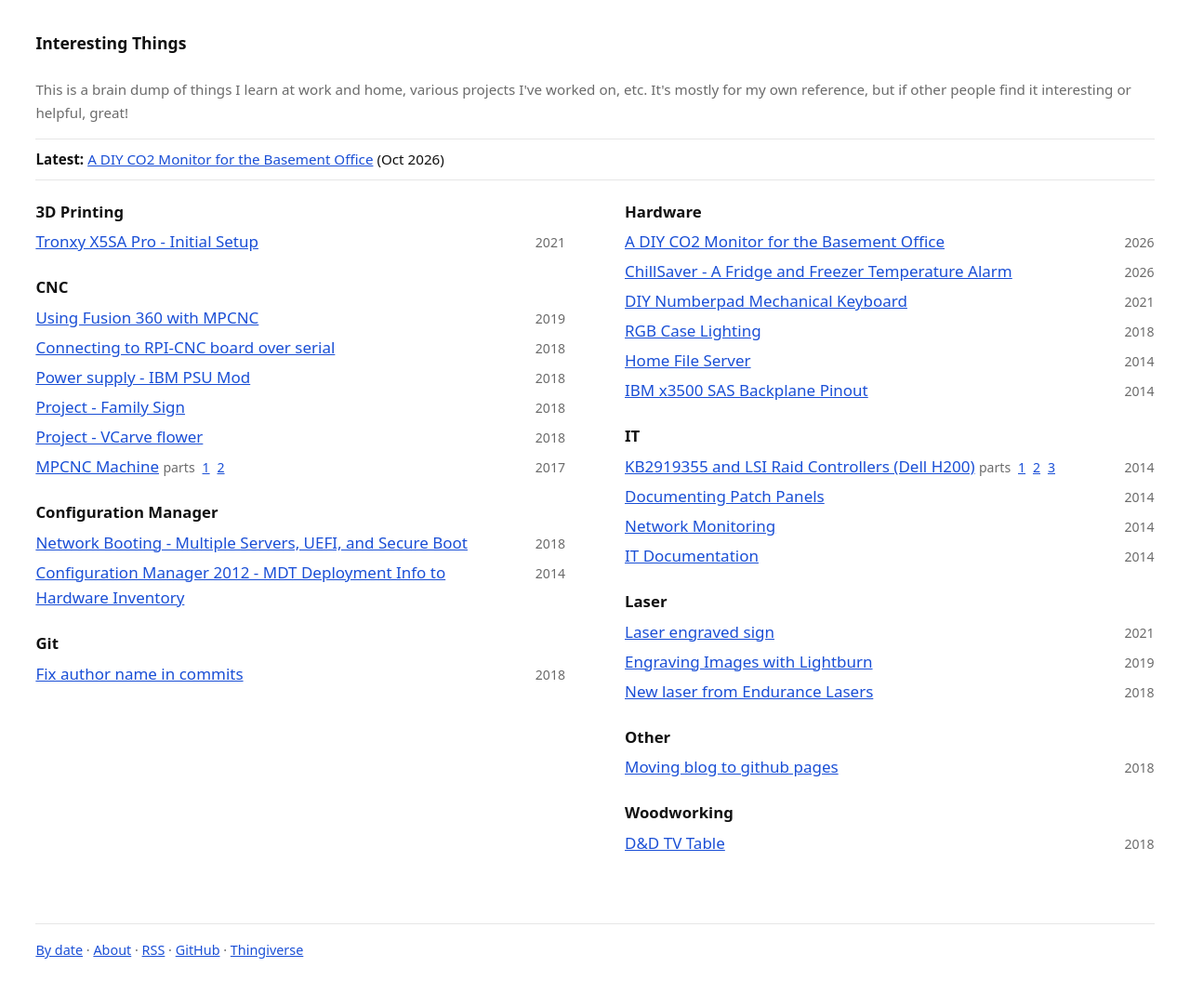
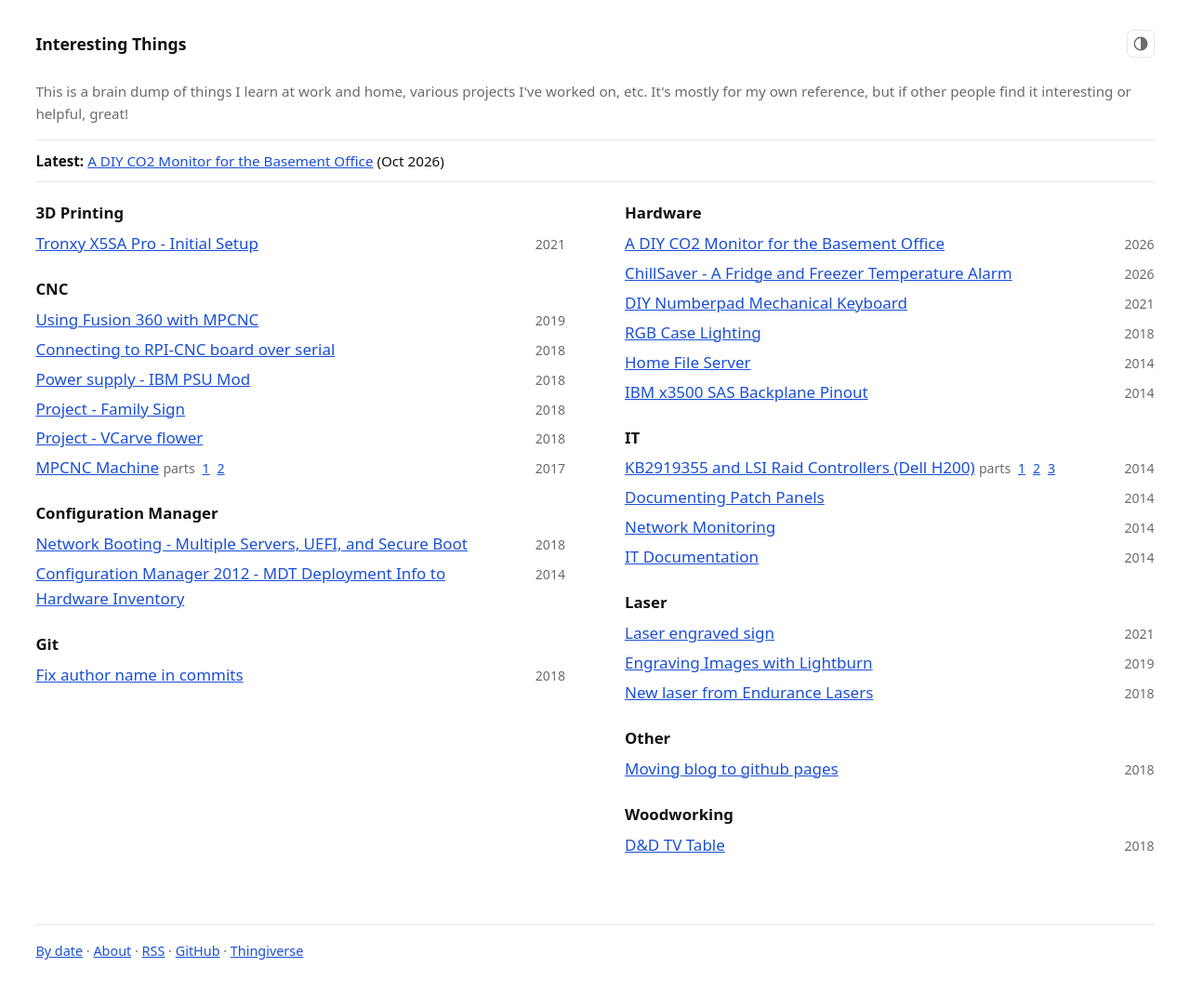
Before and after one commit to grantemsley/grantemsley.github.io, a Jekyll site: the page built from index.md, in a window 1280 px wide. Shown: the whole page at 93% size. Built offline with Jekyll 4.4.1, drawn with Linux system fonts in a browser that asks for light colours.

Commit message:
Light/dark toggle in the header
Follows the system setting by default. A click saves the other theme in
localStorage, applied before paint by a small script in head; a click back
to the system's own theme clears the saved choice. The button stays hidden
without JavaScript.

Co-Authored-By: Claude Opus 5.5 <noreply@anthropic.com>

```diff
--- a/_includes/head.html
+++ b/_includes/head.html
@@ -2,6 +2,13 @@
   <meta charset="utf-8">
   <meta name="viewport" content="width=device-width, initial-scale=1">
   <meta name="color-scheme" content="light dark">
+  <script>
+    /* Apply a saved light/dark choice before the page paints, so it doesn't flash. */
+    try {
+      var savedTheme = localStorage.getItem('theme');
+      if (savedTheme === 'light' || savedTheme === 'dark') document.documentElement.setAttribute('data-theme', savedTheme);
+    } catch (e) {}
+  </script>
   {%- seo -%}
   <link rel="stylesheet" href="{{ "/assets/main.css" | relative_url }}">
   {%- feed_meta -%}
--- /dev/null
+++ b/_includes/theme-toggle.html
@@ -0,0 +1,35 @@
+<script>
+  /* Light/dark toggle. With no saved choice the site follows the system setting; a click
+     saves the opposite of what is showing, and a click that lands back on the system's
+     own choice clears the saved one so the site follows the system again. */
+  (function () {
+    var button = document.querySelector('.theme-toggle');
+    var root = document.documentElement;
+    var systemDark = window.matchMedia('(prefers-color-scheme: dark)');
+    if (!button) return;
+
+    function systemTheme() { return systemDark.matches ? 'dark' : 'light'; }
+    function currentTheme() { return root.getAttribute('data-theme') || systemTheme(); }
+    function updateLabel() {
+      var label = 'Switch to ' + (currentTheme() === 'dark' ? 'light' : 'dark') + ' mode';
+      button.setAttribute('aria-label', label);
+      button.title = label;
+    }
+
+    button.addEventListener('click', function () {
+      var next = currentTheme() === 'dark' ? 'light' : 'dark';
+      if (next === systemTheme()) {
+        root.removeAttribute('data-theme');
+        try { localStorage.removeItem('theme'); } catch (e) {}
+      } else {
+        root.setAttribute('data-theme', next);
+        try { localStorage.setItem('theme', next); } catch (e) {}
+      }
+      updateLabel();
+    });
+    if (systemDark.addEventListener) systemDark.addEventListener('change', updateLabel);
+
+    button.hidden = false;
+    updateLabel();
+  })();
+</script>
--- a/_layouts/default.html
+++ b/_layouts/default.html
@@ -4,10 +4,14 @@
   <body>
     <header class="site-header">
       <a class="site-title" href="{{ "/" | relative_url }}">{{ site.title | escape }}</a>
+      <button type="button" class="theme-toggle" hidden>
+        <svg width="18" height="18" viewBox="0 0 24 24" aria-hidden="true"><circle cx="12" cy="12" r="9" fill="none" stroke="currentColor" stroke-width="2"/><path d="M12 3a9 9 0 0 1 0 18z" fill="currentColor"/></svg>
+      </button>
     </header>
     <main aria-label="Content">
       {{ content }}
     </main>
     {%- include footer.html -%}
+    {%- include theme-toggle.html -%}
   </body>
 </html>
--- a/assets/main.css
+++ b/assets/main.css
@@ -1,6 +1,9 @@
-/* emsley.ca - one column, system fonts, light and dark from the reader's setting. */
+/* emsley.ca - full width, system fonts. Light or dark follows the reader's system
+   setting unless the header toggle has set data-theme on <html>. The dark tokens appear
+   twice (system dark, and the toggle's dark) because plain CSS has no mixins. */
 
 :root {
+  color-scheme: light;
   --bg: #ffffff;
   --text: #111111;
   --muted: #6b6b6b;
@@ -16,7 +19,8 @@
 }
 
 @media (prefers-color-scheme: dark) {
-  :root {
+  :root:not([data-theme="light"]) {
+    color-scheme: dark;
     --bg: #161616;
     --text: #e8e8e8;
     --muted: #9a9a9a;
@@ -30,6 +34,22 @@
     --hl-name: #79c0ff;
     --hl-var: #ff9e8e;
   }
+}
+
+:root[data-theme="dark"] {
+  color-scheme: dark;
+  --bg: #161616;
+  --text: #e8e8e8;
+  --muted: #9a9a9a;
+  --link: #8fb0ff;
+  --rule: #2c2c2c;
+  --code-bg: #202020;
+  --hl-comment: #8b949e;
+  --hl-keyword: #d2a8ff;
+  --hl-string: #a5d6a7;
+  --hl-number: #ffb86c;
+  --hl-name: #79c0ff;
+  --hl-var: #ff9e8e;
 }
 
 *, *::before, *::after { box-sizing: border-box; }
@@ -51,7 +71,21 @@ a:focus-visible { outline: 2px solid var(--link); outline-offset: 2px; }
 
 /* Site chrome */
 
-.site-header { margin-bottom: 1.5rem; }
+.site-header { display: flex; justify-content: space-between; align-items: center; gap: 1rem; margin-bottom: 1.5rem; }
+
+.theme-toggle {
+  display: inline-flex;
+  align-items: center;
+  padding: .3rem;
+  border: 1px solid var(--rule);
+  border-radius: 6px;
+  background: none;
+  color: var(--muted);
+  cursor: pointer;
+}
+.theme-toggle:hover { color: var(--text); }
+.theme-toggle:focus-visible { outline: 2px solid var(--link); outline-offset: 2px; }
+.theme-toggle[hidden] { display: none; }
 .site-title { font-weight: 700; font-size: 1.1rem; color: var(--text); text-decoration: none; }
 .site-title:hover { text-decoration: underline; }
 
```
